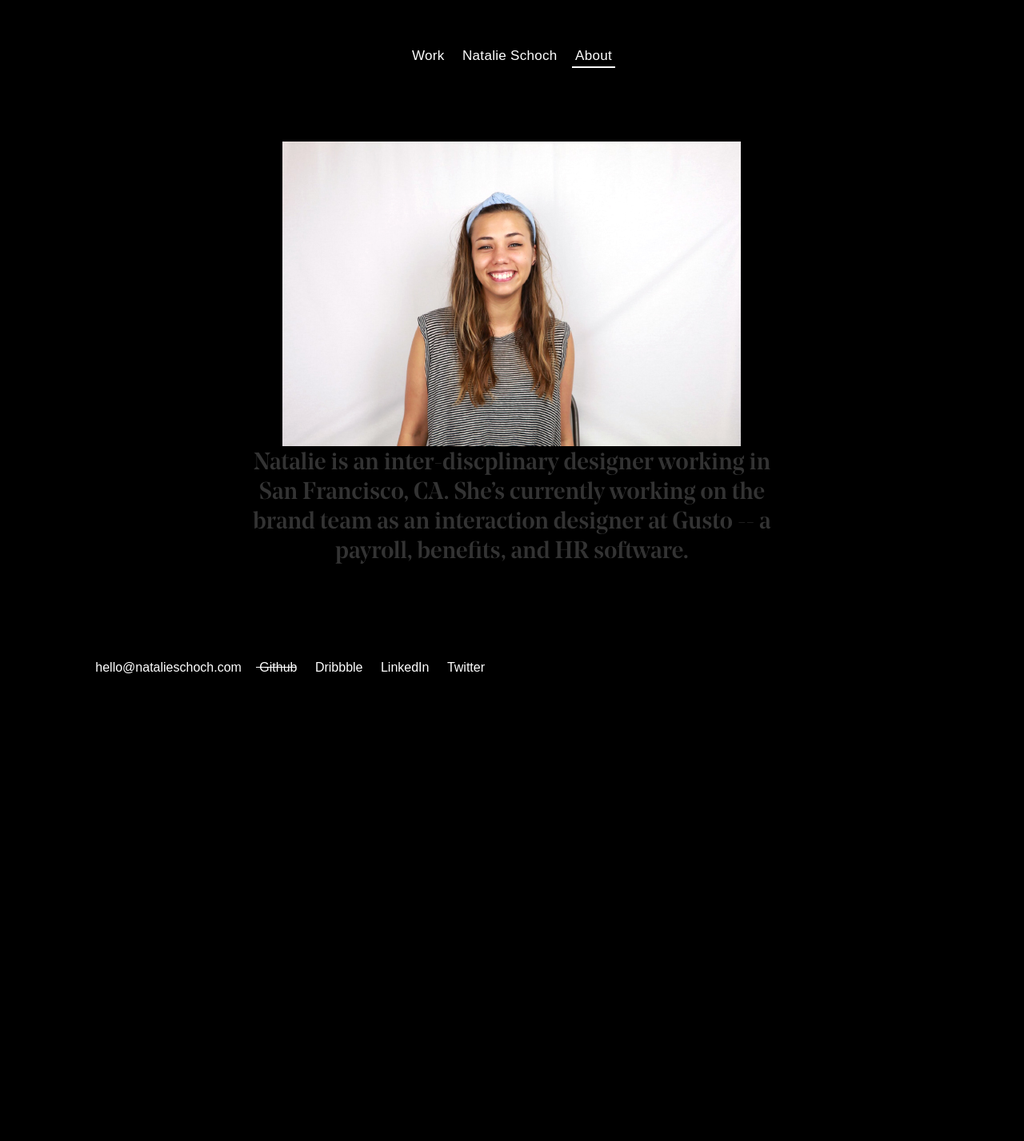
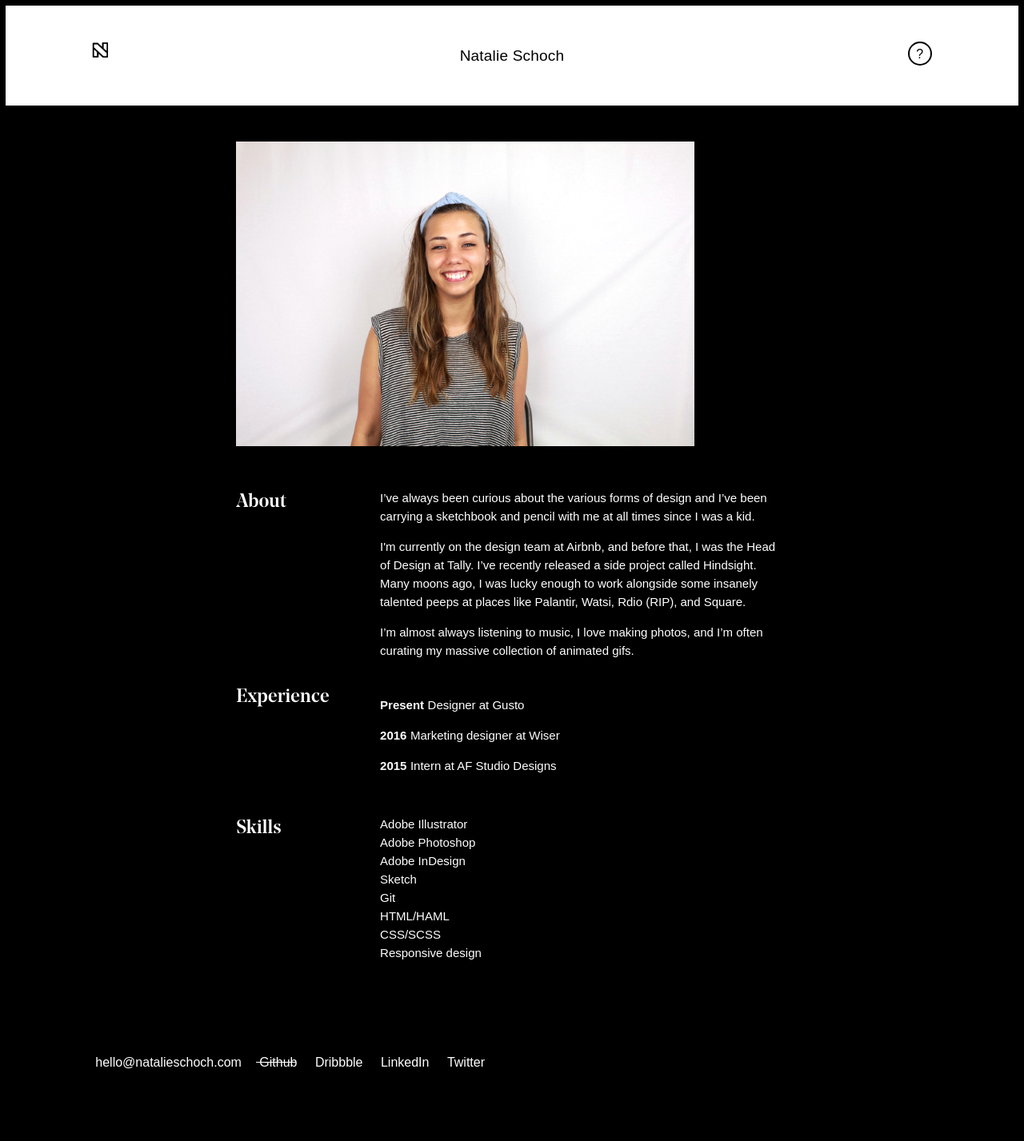
Before and after one commit to nataliefschoch/portfolio, a PHP site: page /about.php in a window 1280 px wide. Shown: the whole page at 80% size. Before the commit the page ends 843 px from the top, so only its background shows below. Run offline with PHP 8.4, Linux system fonts and the light colour scheme; some libraries are stand-ins or nearby versions; some web fonts are replaced.

Commit message:
added about me section

```diff
--- a/about.php
+++ b/about.php
@@ -1,12 +1,67 @@
-<?php include 'header-dark.php';?>
+<?php include 'header.php';?>
 
 
   <section id='about'>
     <div class='container'>
       <div class='row text-center'>
-      	<div class='col-md-8 col-md-offset-2'>
+      	<div class='col-md-8 col-md-offset-2 text-white text-left'>
       		<img src='images/me.jpg'>
-        	<h2>Natalie is an inter-discplinary designer working in San Francisco, CA. She’s currently working on the brand team as an interaction designer at Gusto -- a payroll, benefits, and HR software.</h2>
+          <div class='row padding-top-50px'>
+            <div class='col-md-3'>
+              <h3>About</h3>
+            </div>
+            <div class='col-md-9'>
+              <p>
+                I’ve always been curious about the various forms of design and I’ve been carrying a sketchbook and pencil with me at all times since I was a kid.
+              </p>
+              <p>
+                I'm currently on the design team at Airbnb, and before that, I was the Head of Design at Tally. I’ve recently released a side project called Hindsight. Many moons ago, I was lucky enough to work alongside some insanely talented peeps at places like Palantir, Watsi, Rdio (RIP), and Square.
+              </p>
+              <p>
+                I’m almost always listening to music, I love making photos, and I’m often curating my massive collection of animated gifs.
+              </p>
+            </div>
+          </div>
+          <div class='row padding-top-30px'>
+            <div class='col-md-3'>
+              <h3>Experience</h3>
+            </div>
+            <div class='col-md-9'>
+              <p class='text-strong inline-block'>
+                Present
+              </p>
+              <p class='inline-block'>Designer at Gusto</p>
+            </div>
+            <div class='col-md-9 col-md-offset-3'>
+              <p class='text-strong inline-block'>
+                2016
+              </p>
+              <p class='inline-block'>Marketing designer at Wiser</p>
+            </div>
+            <div class='col-md-9 col-md-offset-3'>
+              <p class='text-strong inline-block'>
+                2015
+              </p>
+              <p class='inline-block'>Intern at AF Studio Designs</p>
+            </div>
+          </div>
+          <div class='row padding-top-50px'>
+            <div class='col-md-3'>
+              <h3>Skills</h3>
+            </div>
+            <div class='col-md-9'>
+              <ul class='text-strong inline-block'>
+                <li><p>Adobe Illustrator</p></li>
+                <li><p>Adobe Photoshop</p></li>
+                <li><p>Adobe InDesign</p></li>
+                <li><p>Sketch</p></li>
+                <li><p>Git</p></li>
+                <li><p>HTML/HAML</p></li>
+                <li><p>CSS/SCSS</p></li>
+                <li><p>Responsive design</p></li>
+              </ul>
+            </di>
+          </div>
       	</div>
       </div>
     </div>
--- a/css/_helpers.scss
+++ b/css/_helpers.scss
@@ -4,6 +4,27 @@
 
 .text-small {
 	font-size: 13px;
+}
+
+.text-left {
+  text-align: left;
+}
+
+.text-white {
+  color: $white;
+}
+
+.inline-block {
+  display: inline-block;
+}
+
+@mixin text-small-caps {
+  text-transform: uppercase;
+  letter-spacing: 0.8px;
+}
+
+.text-small-caps {
+  @include text-small-caps;
 }
 
 // Creates PIXEL-based padding helper classes in increments of 5px, from 5-100px. //
--- a/css/main.scss
+++ b/css/main.scss
@@ -27,7 +27,7 @@ html {
 	background-color: $black;
 	display: inline-block;
 	height: 1px;
-	width: 40px;
+	width: 30px;
 	&.white {
 		background-color: $white;
 	}
@@ -36,6 +36,8 @@ html {
 .title-divider {
 	display: block;
 	height: 50px;
+	margin-bottom: 20px;
+	h2,
 	h3,
 	.divider,
 	.question-mark,
@@ -43,6 +45,7 @@ html {
 		float: left;
 		margin-right: 13px;
 	}
+	h2,
 	h3 {
 		font-family: $font-family-serif;
 	}
@@ -69,16 +72,13 @@ html {
 		h3 {
 			display: inline-block;
 			margin-right: 10px;
-			font-size: 17px;
+			font-size: 19px;
 			font-family: $font-family-sans;
 			font-weight: 400;
-			letter-spacing: 0.3px;
+			letter-spacing: 0.2px;
 			line-height: 35px;
 			&:last-child {
 				margin-right: 0;
-			}
-			a.active {
-				border-bottom: 2px solid $black;
 			}
 		}
 		.about-link {
@@ -90,6 +90,9 @@ html {
 			a {
 				line-height: 27px;
 			}
+		}
+		img {
+			width: 20px;
 		}
 		&.dark {
 			background: $black;
@@ -159,6 +162,9 @@ footer {
 }
 #about {
 	background: $black;
+	h3 {
+		font-family: $font-family-serif;
+	}
 }
 
 /* In between XSmall & Small devices (phones & tablets, 480px and up) */
--- a/css/style.css
+++ b/css/style.css
@@ -39,7 +39,7 @@ h4 {
 h5 {
   -webkit-font-smoothing: antialiased;
   -moz-osx-font-smoothing: grayscale;
-  font-size: 18px;
+  font-size: 12px;
   font-family: "Graphik", sans-serif;
   font-weight: 500;
   line-height: 28px; }
@@ -81,6 +81,9 @@ a {
     color: #000;
     text-decoration: none; }
 
+@media (min-width: 1000px) {
+  h5 {
+    font-size: 18px; } }
 @font-face {
   font-family: 'noe';
   src: url("Noe Display Medium.eot");
@@ -92,6 +95,19 @@ a {
 
 .text-small {
   font-size: 13px; }
+
+.text-left {
+  text-align: left; }
+
+.text-white {
+  color: #fff; }
+
+.inline-block {
+  display: inline-block; }
+
+.text-small-caps {
+  text-transform: uppercase;
+  letter-spacing: 0.8px; }
 
 .padding-5px {
   padding: 5px !important; }
@@ -565,19 +581,22 @@ html {
   background-color: #000;
   display: inline-block;
   height: 1px;
-  width: 40px; }
+  width: 30px; }
   .divider.white {
     background-color: #fff; }
 
 .title-divider {
   display: block;
-  height: 50px; }
+  height: 50px;
+  margin-bottom: 20px; }
+  .title-divider h2,
   .title-divider h3,
   .title-divider .divider,
   .title-divider .question-mark,
   .title-divider p {
     float: left;
     margin-right: 13px; }
+  .title-divider h2,
   .title-divider h3 {
     font-family: "Noe", serif; }
   .title-divider .divider {
@@ -596,15 +615,13 @@ html {
   #portfolio header h3 {
     display: inline-block;
     margin-right: 10px;
-    font-size: 17px;
+    font-size: 19px;
     font-family: "Graphik", sans-serif;
     font-weight: 400;
-    letter-spacing: 0.3px;
+    letter-spacing: 0.2px;
     line-height: 35px; }
     #portfolio header h3:last-child {
       margin-right: 0; }
-    #portfolio header h3 a.active {
-      border-bottom: 2px solid #000; }
   #portfolio header .about-link {
     height: 30px;
     width: 30px;
@@ -613,6 +630,8 @@ html {
     float: right; }
     #portfolio header .about-link a {
       line-height: 27px; }
+  #portfolio header img {
+    width: 20px; }
   #portfolio header.dark {
     background: #000; }
     #portfolio header.dark a {
@@ -663,6 +682,8 @@ footer {
 
 #about {
   background: #000; }
+  #about h3 {
+    font-family: "Noe", serif; }
 
 /* In between XSmall & Small devices (phones & tablets, 480px and up) */
 /* Small devices (tablets, 768px and up) */
@@ -683,6 +704,19 @@ footer {
 
 .text-small {
   font-size: 13px; }
+
+.text-left {
+  text-align: left; }
+
+.text-white {
+  color: #fff; }
+
+.inline-block {
+  display: inline-block; }
+
+.text-small-caps {
+  text-transform: uppercase;
+  letter-spacing: 0.8px; }
 
 .padding-5px {
   padding: 5px !important; }
@@ -1178,7 +1212,7 @@ section.web-carousel {
   section.web-carousel .work-section p a {
     color: #fff; }
   section.web-carousel .work-section img.image-web {
-    width: 250px;
+    width: 140px;
     margin: 10px 20px 20px 20px; }
   section.web-carousel .work-section .slick-slide:hover {
     cursor: pointer; }
--- a/css/typography_styles.css
+++ b/css/typography_styles.css
@@ -37,7 +37,7 @@ h4 {
 h5 {
   -webkit-font-smoothing: antialiased;
   -moz-osx-font-smoothing: grayscale;
-  font-size: 18px;
+  font-size: 12px;
   font-family: "Graphik", sans-serif;
   font-weight: 500;
   line-height: 28px; }
@@ -79,4 +79,8 @@ a {
     color: #000;
     text-decoration: none; }
 
+@media (min-width: 1000px) {
+  h5 {
+    font-size: 18px; } }
+
 /*# sourceMappingURL=typography_styles.css.map */
--- a/css/typography_styles.scss
+++ b/css/typography_styles.scss
@@ -32,7 +32,7 @@ h4 {
 
 h5 {
 	@include font-smoothing;
-	font-size: 18px;
+	font-size: 12px;
 	font-family: $font-family-sans;
 	font-weight: 500;
 	line-height: 28px;
@@ -81,3 +81,9 @@ a {
 		text-decoration: none;
 	}
 }
+
+@media (min-width: 1000px) {
+	h5 {
+		font-size: 18px;
+	}
+}
--- a/css/work.scss
+++ b/css/work.scss
@@ -57,7 +57,7 @@ section.web-carousel {
 			color: $white;
 		}
 		img.image-web {
-			width: 250px;
+			width: 140px;
 			margin: 10px 20px 20px 20px;
 		}
 		.slick-slide {
--- a/gusto.php
+++ b/gusto.php
@@ -14,11 +14,11 @@
         <div class='col-md-3'><img src='images/work-gusto-grid-iphone.jpg' class='img-responsive'></div>
       </div>
       <div class='row padding-top-70px'>
-        <div class='col-md-8 col-md-offset-2'>
+        <div class='col-md-6 col-md-offset-3'>
           <div class='title-divider'>
-            <h3>
+            <h2>
               Gusto
-            </h3>
+            </h2>
             <div class='divider'></div>
             <p class='text-small'>Logo design, visual identity, front-end, web design</p>
           </div>
--- a/header.php
+++ b/header.php
@@ -18,7 +18,10 @@
 <header>
 	<div class='container'>
 		<div class='row'>
-			<div class='col-md-6 col-md-offset-3'>
+			<div class='col-md-3 text-left'>
+				<img src='images/logo-ns.jpg'/>
+			</div>
+			<div class='col-md-6'>
 				<h3>
 					<a class='active' href='index.php'>
 						Natalie Schoch
```
Also changed, not shown: css/main.css (+24 -6 lines), css/work.css (+14 -1 lines), images/logo-ns.jpg (added), 2 other files.
